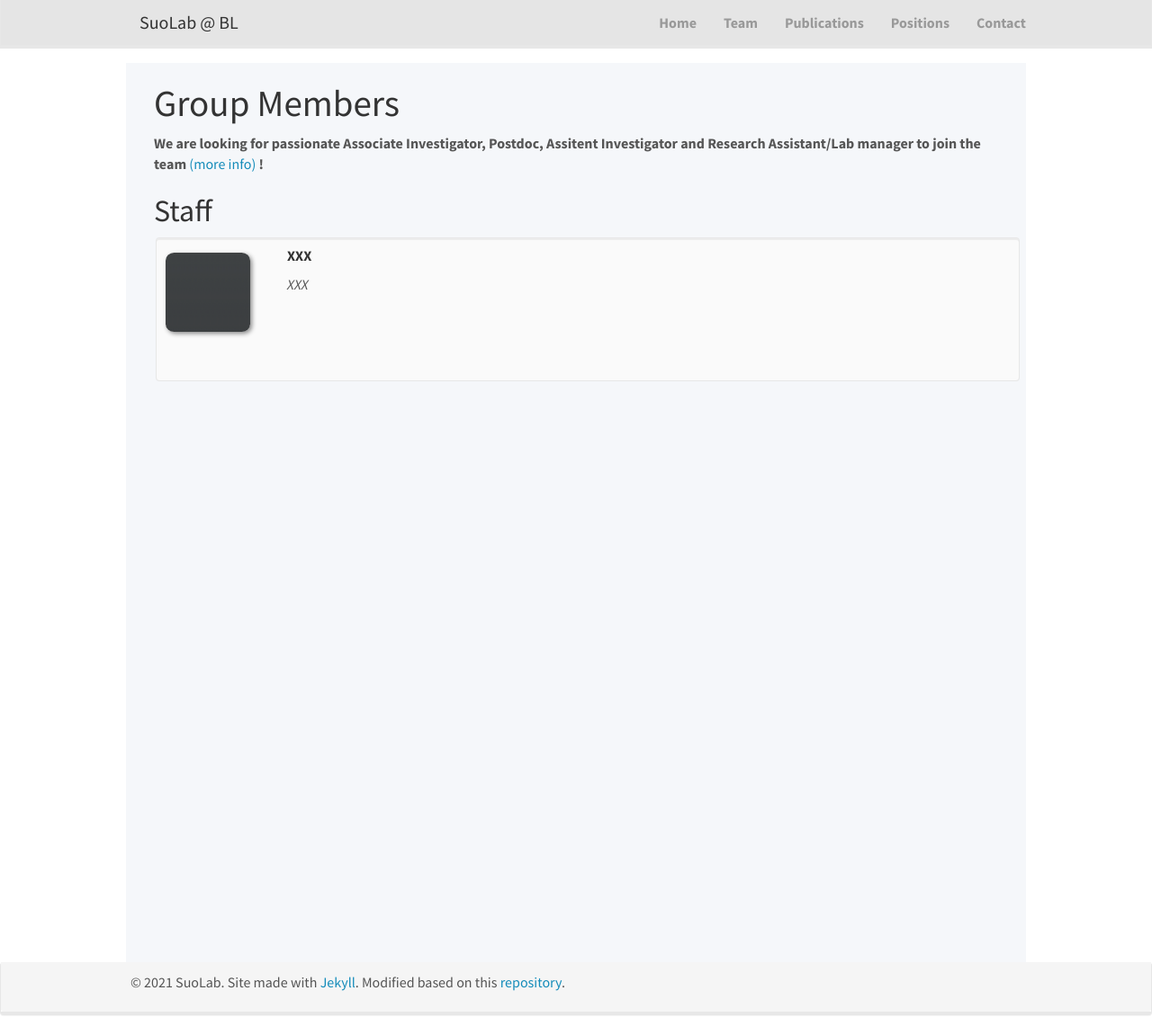
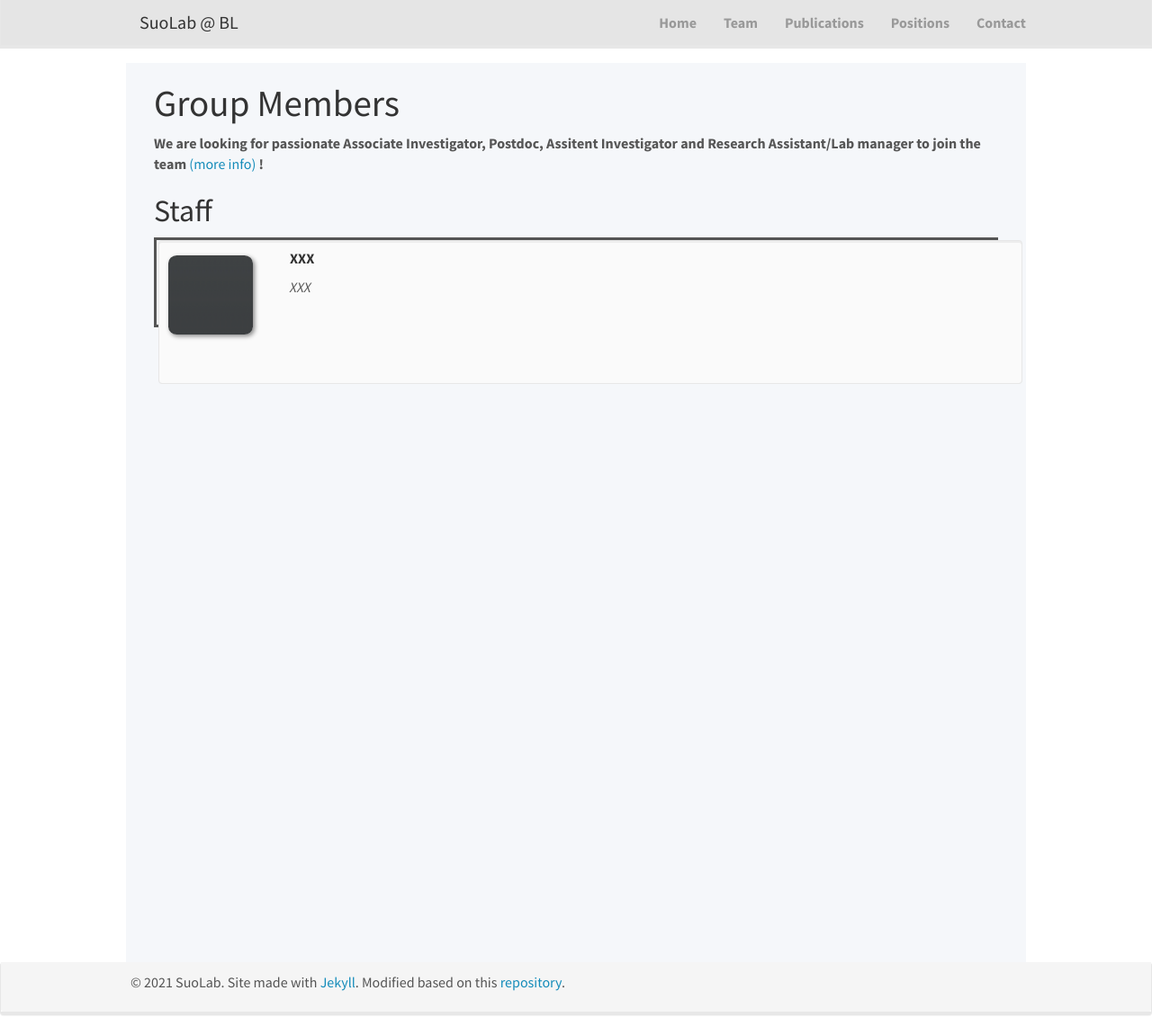
Before and after one commit to suoshengbao/suoshengbao.github.io, a Jekyll site: the page built from _pages/team.md, in a window 1280 px wide and 1151 px high. Shown: the whole window at 90% size. Built offline with Jekyll 4.4.1, drawn with Linux system fonts in a browser that asks for light colours; nearby versions of some CDN libraries.

Commit message:
Update team.md

```diff
--- a/_pages/team.md
+++ b/_pages/team.md
@@ -13,6 +13,8 @@ permalink: /team/
 <!-- Jump to [staff](#staff), [master and bachelor students](#master-and-bachelor-students), [alumni](#alumni), [administrative support](#administrative-support), [lab visitors](#lab-visitors). -->
 
 ## Staff
+<div style="position: relative; height: 100px; border: solid;">
+
 <div style="padding-left: 2px; position: absolute; height: 10px;">
 <div class="well"  style="height: 160px; width: 960px">
 <img src="/images/teampic/ShengbaoSuo.jpg" width="10%" style="float: left;"/>
@@ -40,6 +42,7 @@ permalink: /team/
 </div>
 </div>
 
+</div>
 {% assign number_printed = 0 %}
 {% for member in site.data.team_members %}
 
```
